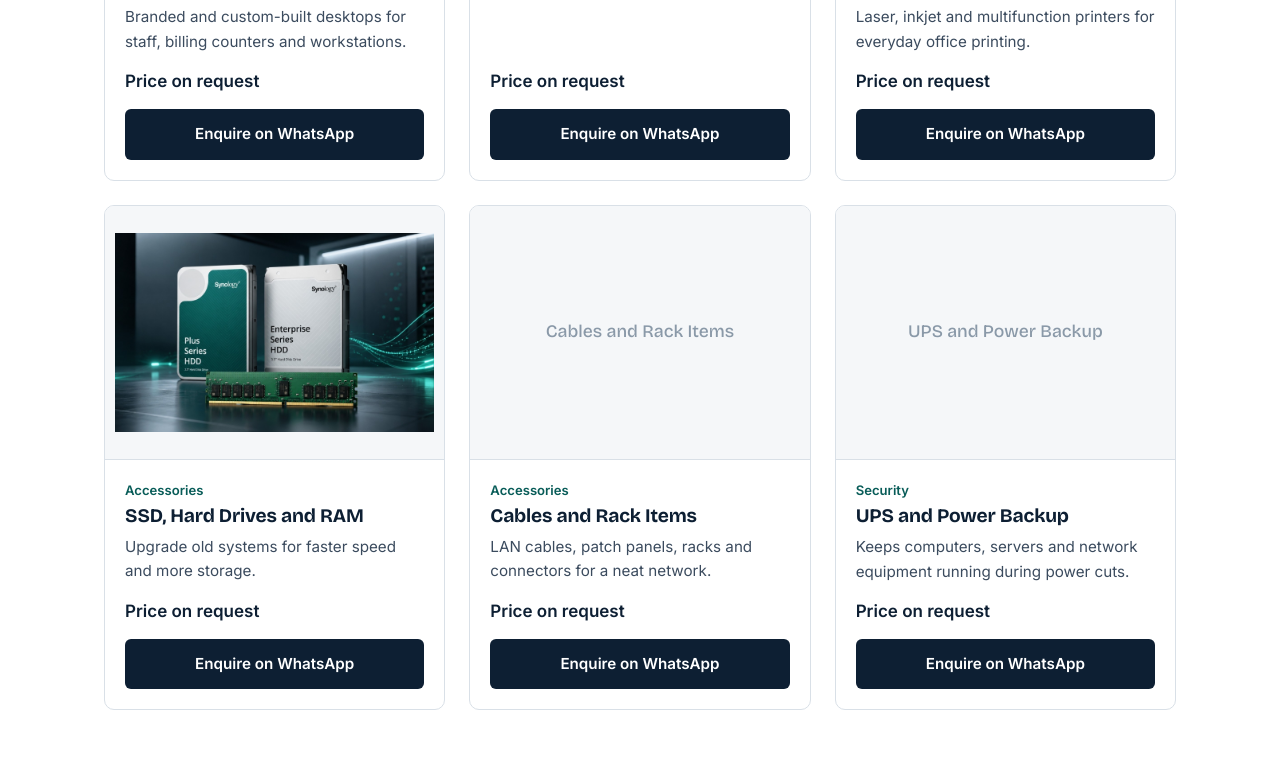
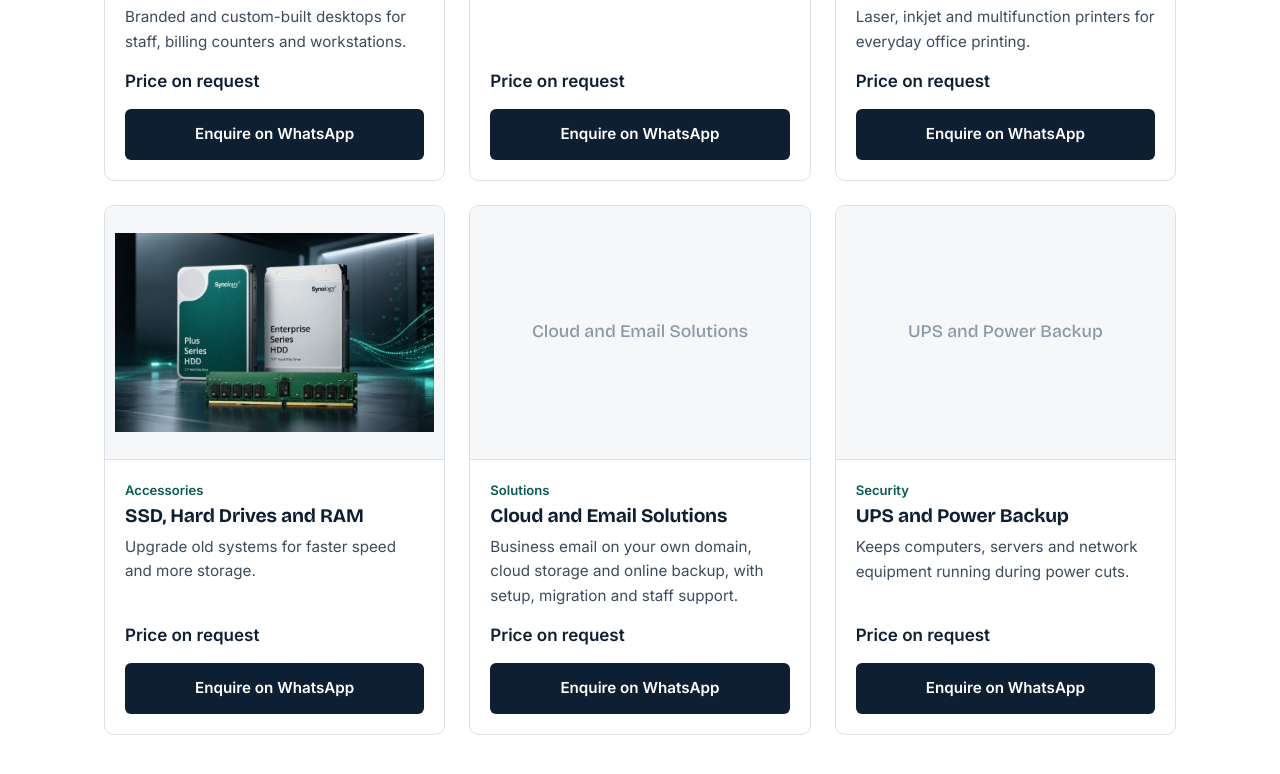
Before and after one commit to unisecuresystems/unisecuresystems.github.io, a plain HTML site: page products.html in a window 1280 px wide. Shown: the part 1950-2724 px from the top of the page. Drawn offline with nearby package versions, Linux system fonts and the light colour scheme.

Commit message:
Add files via upload

```diff
--- a/products.html
+++ b/products.html
@@ -135,7 +135,7 @@ var PRODUCTS = [
   {cat:"Computers",  name:"Servers and Storage",       image:"images/server.jpg",     price:"", text:"File servers, application servers and NAS storage with backup setup."},
   {cat:"Accessories",name:"Printers and Scanners",     image:"images/printer.jpg",    price:"", text:"Laser, inkjet and multifunction printers for everyday office printing."},
   {cat:"Accessories",name:"SSD, Hard Drives and RAM",  image:"images/storage.jpg",    price:"", text:"Upgrade old systems for faster speed and more storage."},
-  {cat:"Accessories",name:"Cables and Rack Items",     image:"images/cables.jpg",     price:"", text:"LAN cables, patch panels, racks and connectors for a neat network."},
+  {cat:"Solutions",  name:"Cloud and Email Solutions", image:"images/cloud-email.jpg", price:"", text:"Business email on your own domain, cloud storage and online backup, with setup, migration and staff support."},
   {cat:"Security",   name:"UPS and Power Backup",      image:"images/ups.jpg",        price:"", text:"Keeps computers, servers and network equipment running during power cuts."}
 ];
 
```
